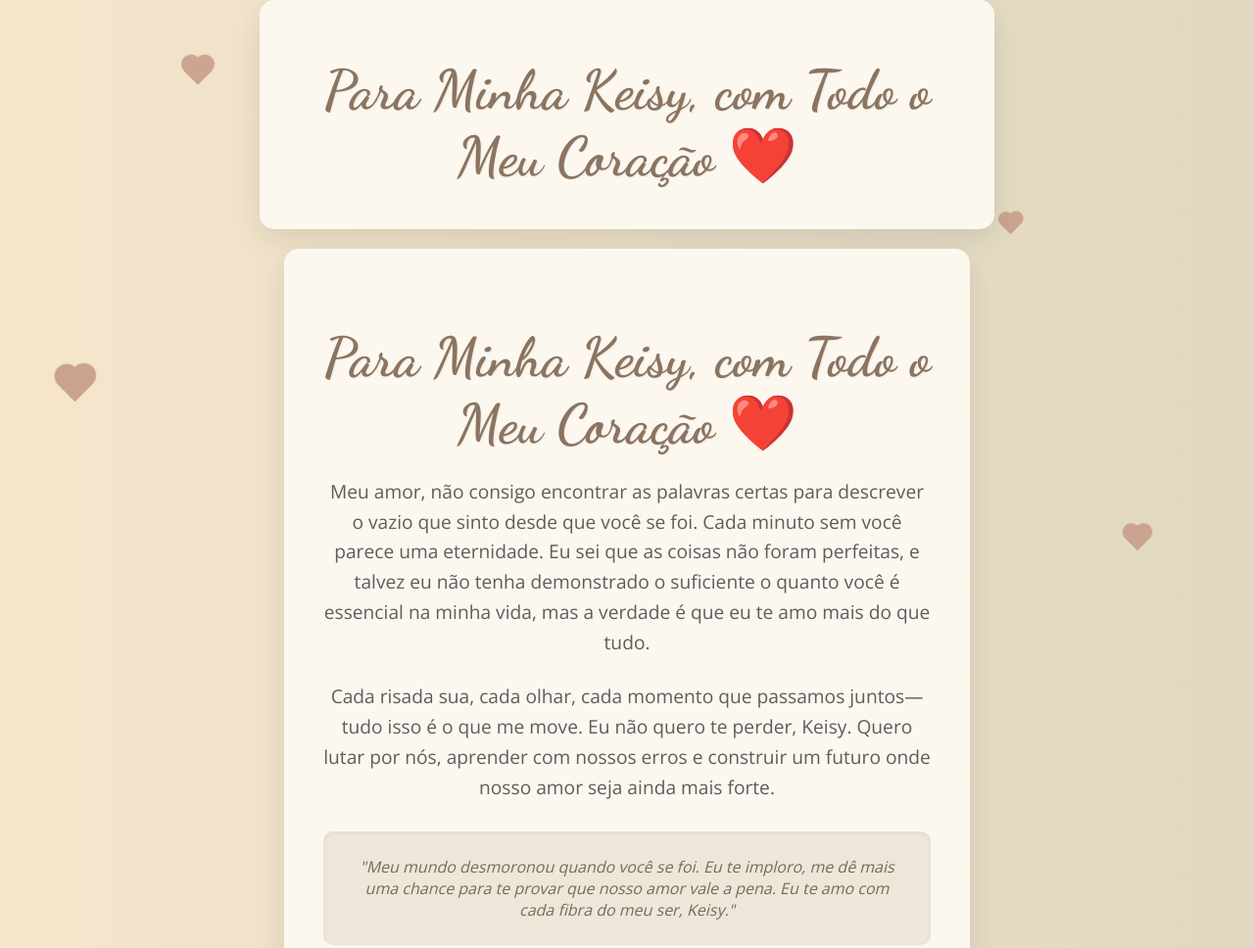
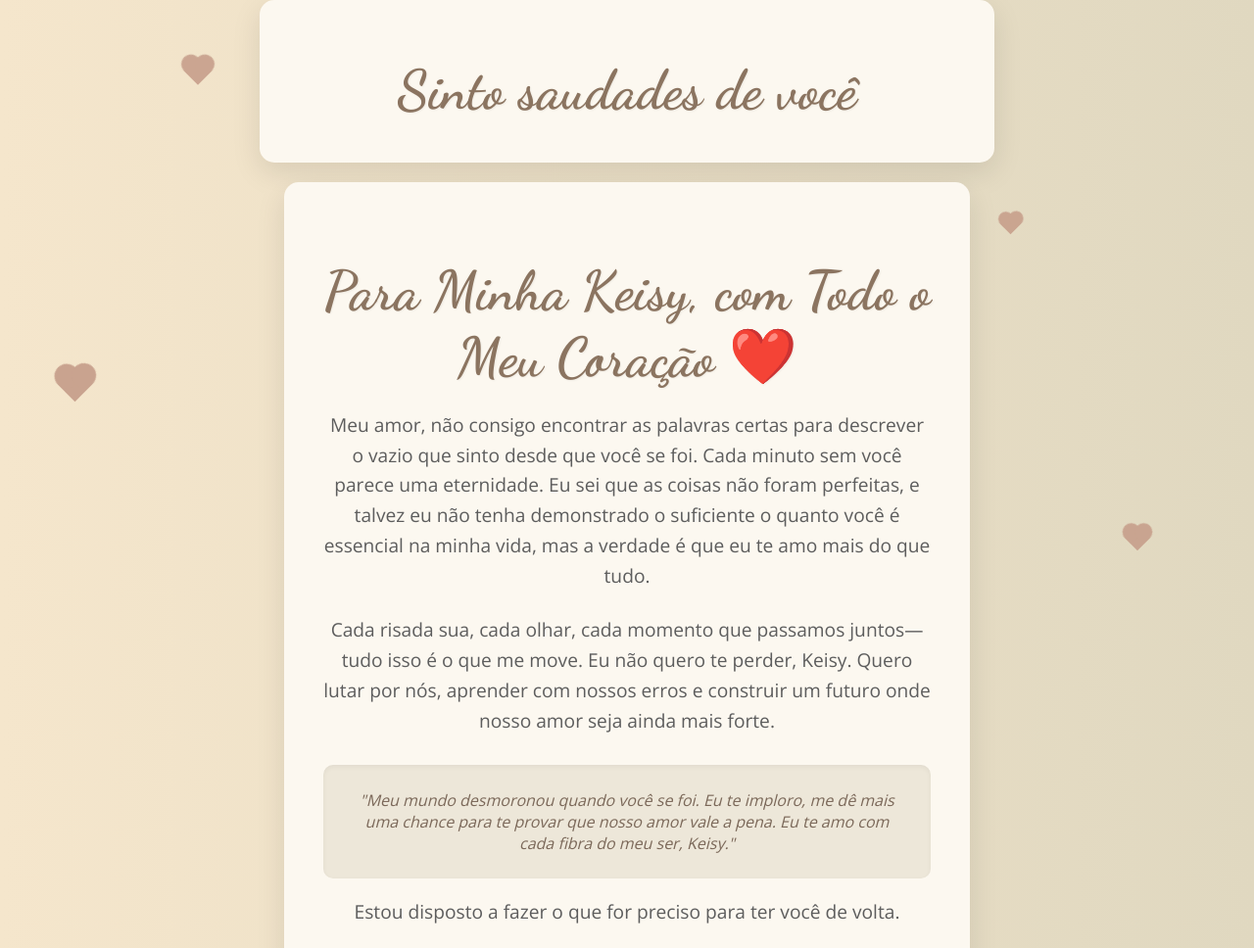
Before and after one commit to ogabsztowers/ComAmor-ParaKeisy, a plain HTML site: page index.html in a window 1280 px wide. Shown: the top 968 px of the page at 98% size. Drawn offline with nearby package versions, Linux system fonts and the light colour scheme.

Commit message:
Update index.html

```diff
--- a/index.html
+++ b/index.html
@@ -228,7 +228,7 @@
 
 <body>
     <header>
-        <h1>Para Minha Keisy, com Todo o Meu Coração ❤️</h1>
+        <h1>Sinto saudades de você</h1>
     </header>
 
     <div class="container">
```
